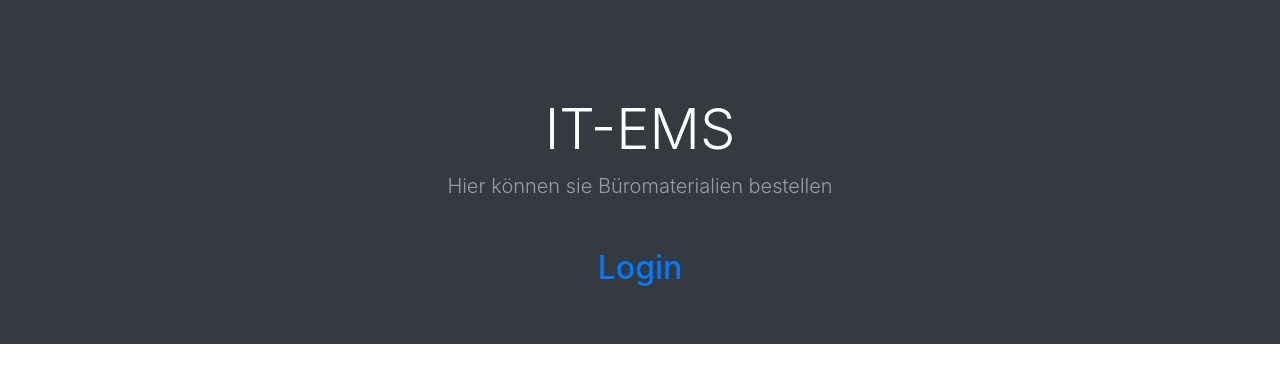
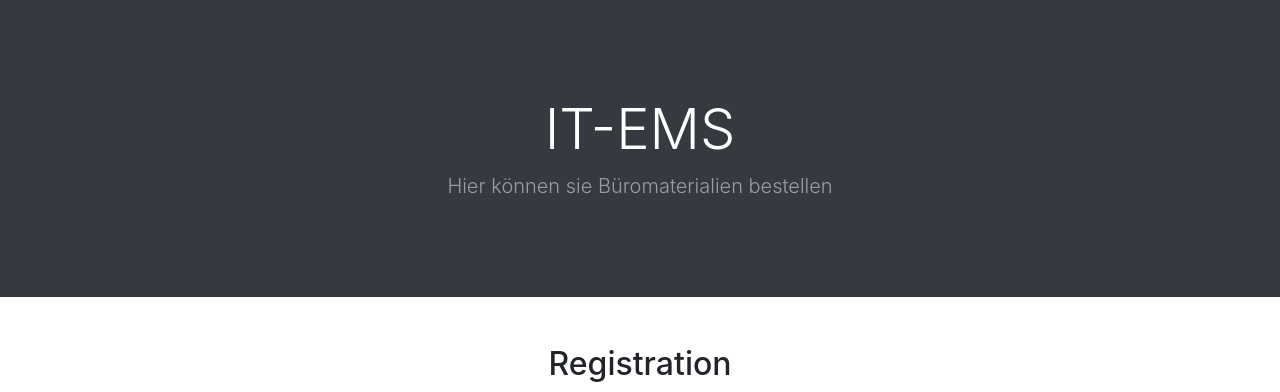
Before and after one commit to LuanKurmann/it-ems, a PHP site: page /views/registration.php in a window 1280 px wide. Shown: the top 392 px of the page. Run offline with PHP 8.4, Linux system fonts and the light colour scheme; some libraries are stand-ins or nearby versions.

Commit message:
code cleanup

```diff
--- a/views/partials/header.php
+++ b/views/partials/header.php
@@ -22,7 +22,4 @@
                 <p class="lead fw-normal text-white-50 mb-0">Hier können sie Büromaterialien bestellen</p>
             </div>
         </div>
-        <div class="text-center text-white">
-            <h2><a href="<?php echo URL_SUBFOLDER . '/login'; ?>">Login</a></h2>
-        </div>
     </header>
```
